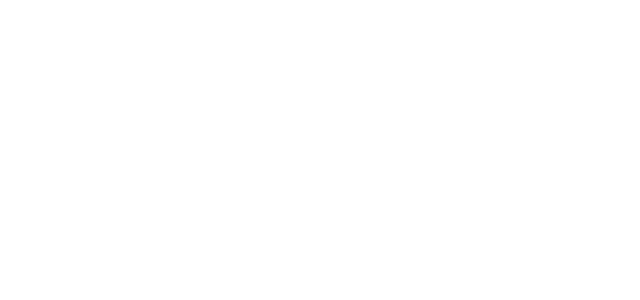
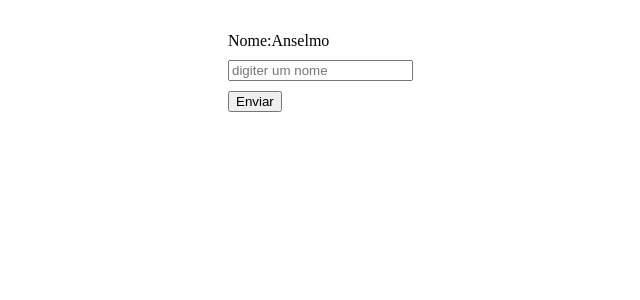
Before and after one commit to Anselmo5/CursoReact, a React (Vite) app in the folder etapa5/: page / in a window 1280 px wide. Shown: the top 300 px of the page, without its empty margins (162-802 px from the left). Built offline with nearby package versions, Linux system fonts and the light colour scheme.

Commit message:
alteração

```diff
--- a/etapa5/src/App.jsx
+++ b/etapa5/src/App.jsx
@@ -2,13 +2,15 @@
 import reactLogo from './assets/react.svg'
 import viteLogo from '/vite.svg'
 import './App.css'
+import Myform from './components/Myform'
 
 function App() {
   const [count, setCount] = useState(0)
 
   return (
     <>
-
+      {/* Forms */}
+      <Myform/>
     </>
   )
 }
--- /dev/null
+++ b/etapa5/src/components/Myform.jsx
@@ -0,0 +1,19 @@
+import { useState } from "react"
+import styles from "./Myform.module.css"
+
+const Myform = () => {
+
+ const [nome,setnome] = useState("Anselmo")
+
+  return (
+    <div>
+      <form className={styles.form}>
+        <label htmlFor="name">Nome:{nome}</label>
+        <input type="text"  name="name" placeholder="digiter um nome"/>
+        <input type="submit" value="Enviar" className={styles.input} onClick={() => setnome("Gabriel")}/>
+      </form>
+    </div>
+  )
+}
+
+export default Myform
--- /dev/null
+++ b/etapa5/src/components/Myform.module.css
@@ -0,0 +1,10 @@
+.form{
+    width: 500px;
+    margin: 0 auto;
+    text-align: left;
+}
+
+input,textarea,select{
+    display: block;
+    margin-top: 10px;
+}
--- a/etapa5/src/index.css
+++ b/etapa5/src/index.css
@@ -1,69 +1,5 @@
-:root {
-  font-family: Inter, system-ui, Avenir, Helvetica, Arial, sans-serif;
-  line-height: 1.5;
-  font-weight: 400;
-
-  color-scheme: light dark;
-  color: rgba(255, 255, 255, 0.87);
-  background-color: #242424;
-
-  font-synthesis: none;
-  text-rendering: optimizeLegibility;
-  -webkit-font-smoothing: antialiased;
-  -moz-osx-font-smoothing: grayscale;
-  -webkit-text-size-adjust: 100%;
+body{
+  margin: 0;
+  padding: 0;
+  border: none;
 }
-
-a {
-  font-weight: 500;
-  color: #646cff;
-  text-decoration: inherit;
-}
-a:hover {
-  color: #535bf2;
-}
-
-body {
-  margin: 0;
-  display: flex;
-  place-items: center;
-  min-width: 320px;
-  min-height: 100vh;
-}
-
-h1 {
-  font-size: 3.2em;
-  line-height: 1.1;
-}
-
-button {
-  border-radius: 8px;
-  border: 1px solid transparent;
-  padding: 0.6em 1.2em;
-  font-size: 1em;
-  font-weight: 500;
-  font-family: inherit;
-  background-color: #1a1a1a;
-  cursor: pointer;
-  transition: border-color 0.25s;
-}
-button:hover {
-  border-color: #646cff;
-}
-button:focus,
-button:focus-visible {
-  outline: 4px auto -webkit-focus-ring-color;
-}
-
-@media (prefers-color-scheme: light) {
-  :root {
-    color: #213547;
-    background-color: #ffffff;
-  }
-  a:hover {
-    color: #747bff;
-  }
-  button {
-    background-color: #f9f9f9;
-  }
-}
```
